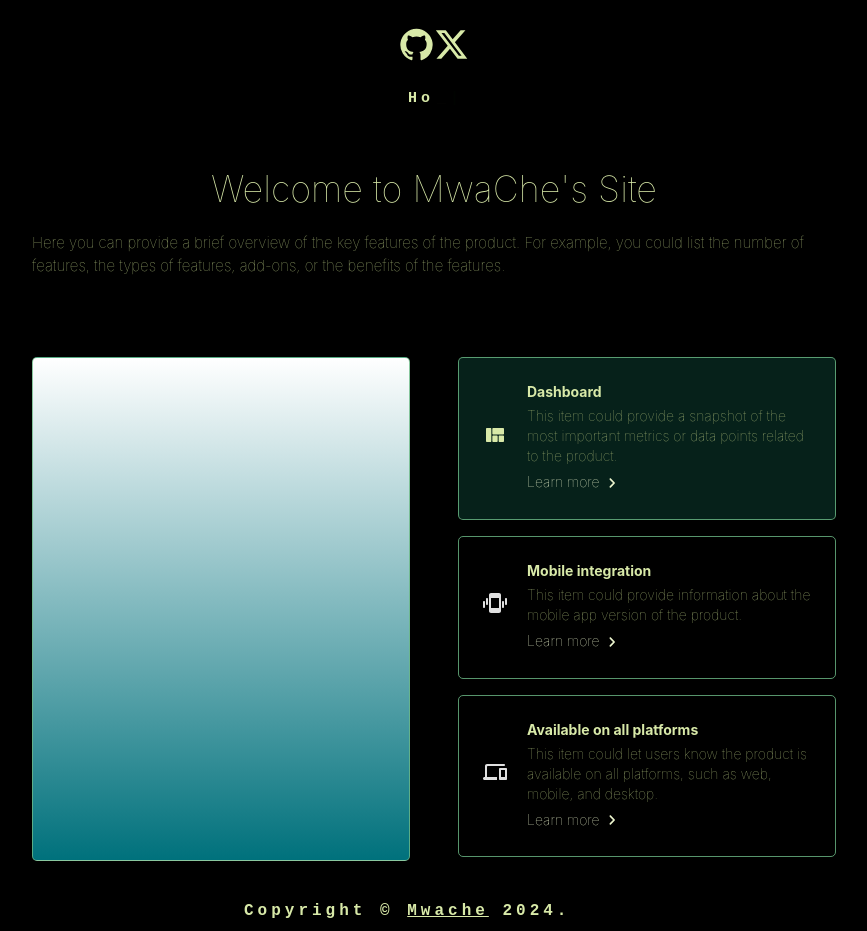
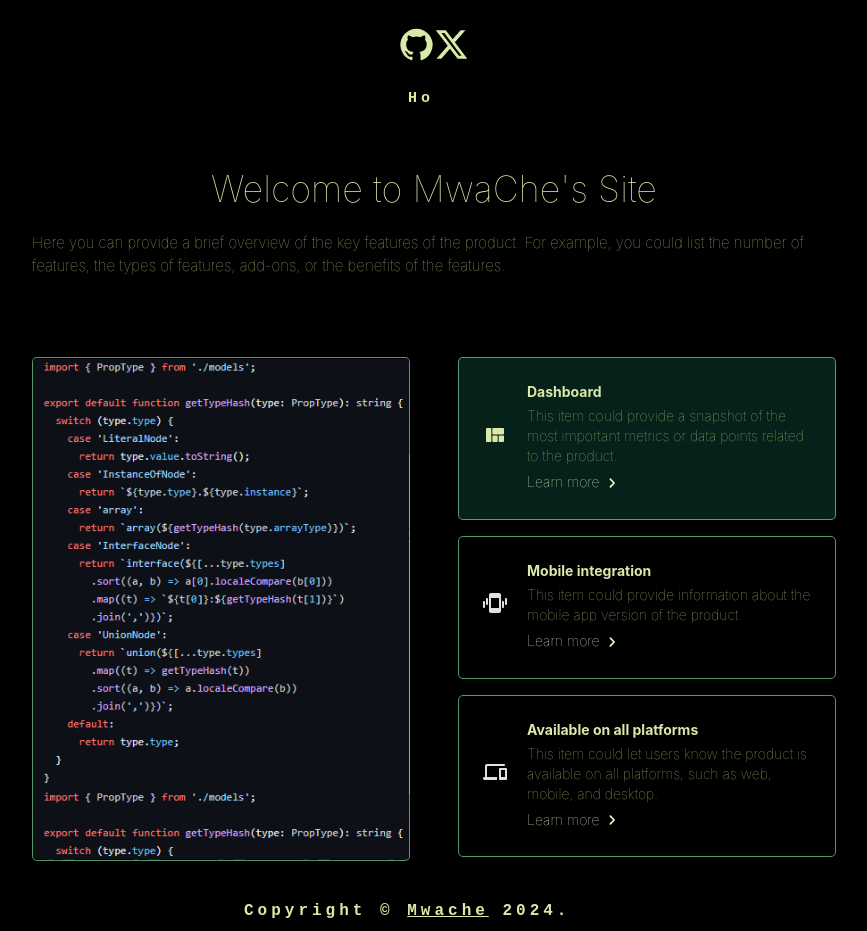
Before and after one commit to mwchben/mwache, a React (Create React App) app: page / in a window 1280 px wide. Shown: the whole page, without its empty margins (206-1073 px from the left). Built offline with nearby package versions, Linux system fonts and the light colour scheme.

Commit message:
additions img and code cisibility

```diff
--- a/src/components/Layout/Templates/Projects.js
+++ b/src/components/Layout/Templates/Projects.js
@@ -12,7 +12,8 @@ import ChevronRightRoundedIcon from '@mui/icons-material/ChevronRightRounded';
 import DevicesRoundedIcon from '@mui/icons-material/DevicesRounded';
 import EdgesensorHighRoundedIcon from '@mui/icons-material/EdgesensorHighRounded';
 import ViewQuiltRoundedIcon from '@mui/icons-material/ViewQuiltRounded';
-import sampleImg from '../../../Asset/images/lio.png';
+import imgLio from '../../../Asset/images/lio.png';
+import imgProg from '../../../Asset/images/prog.png';
 
 
 const items = [
@@ -27,7 +28,7 @@ const items = [
     title: 'Mobile integration',
     description:
       'This item could provide information about the mobile app version of the product.',
-    backgroundImage: sampleImg
+    backgroundImage: `url(${imgLio})`
   },
   {
     icon: <DevicesRoundedIcon />,
@@ -82,15 +83,21 @@ export default function Projects() {
                   width: '100%',
                   display: { xs: 'none', sm: 'flex' },
                   pointerEvents: 'none',
+                  backgroundImage:`url(${imgLio})`,
+                  backgroundRepeat: "no-repeat",
+                  backgroundSize: "cover",
                 }}
+
               >
+
+                {/* img ya bigSize */}
                 <Box
                   sx={{
                     m: 'auto',
                     width: 420,
                     height: 500,
                     backgroundSize: 'contain',
-                    backgroundImage: sampleImg,
+                    backgroundImage: `url(${imgProg})`,
                   }}
                 />
               </Card>
@@ -99,7 +106,8 @@ export default function Projects() {
 {/* ............................RIGHT.................... */}
             <Grid item xs={12} md={6}>
 
-              <Grid container item gap={1} sx={{ display: { xs: 'auto', sm: 'none' } }}>
+              {/* box for iPhoneSize */}
+              <Grid container item gap={2} sx={{ display: { xs: 'auto', sm: 'none' } }}>
                 {items.map(({ title }, index) => (
                   <Chip
                     key={index}
@@ -107,14 +115,14 @@ export default function Projects() {
                     onClick={() => handleItemClick(index)}
                     sx={{
                       borderColor: (theme) => {
-                        return selectedItemIndex === index ? 'beige.light' : '';
+                        return selectedItemIndex === 'beige.light';
                       },
                       background: (theme) => {
-                        return selectedItemIndex === index ? 'none' : '';
+                        return selectedItemIndex === 'secondary.dark';
                       },
-                      backgroundColor: selectedItemIndex === index ? 'primary.main' : '',
+                      backgroundColor: selectedItemIndex === 'secondary.dark',
                       '& .MuiChip-label': {
-                        color: selectedItemIndex === index ? '#fff' : '',
+                        color: selectedItemIndex === index ? 'secondary.main' : '',
                       },
                     }}
                   />
@@ -130,13 +138,13 @@ export default function Projects() {
               >
                 <Box
                   sx={{
-                    backgroundImage: sampleImg,
+                    backgroundImage: `url(${imgLio})`,
                     backgroundSize: 'cover',
                     backgroundPosition: 'center',
                     minHeight: 280,
                   }}
                 />
-                <Box sx={{ px: 2, pb: 2 }}>
+                <Box sx={{ px: 2, py: 2, backgroundColor: "#000" }}>
                   <Typography color="text.primary" variant="body2" fontWeight="bold">
                     {selectedFeature.title}
                   </Typography>
@@ -162,6 +170,9 @@ export default function Projects() {
                   </Link>
                 </Box>
               </Box>
+
+
+              {/* box for WebSite size */}
               <Stack
                 direction="column"
                 justifyContent="center"
```
Also changed, not shown: src/Asset/images/prog.png (added).
